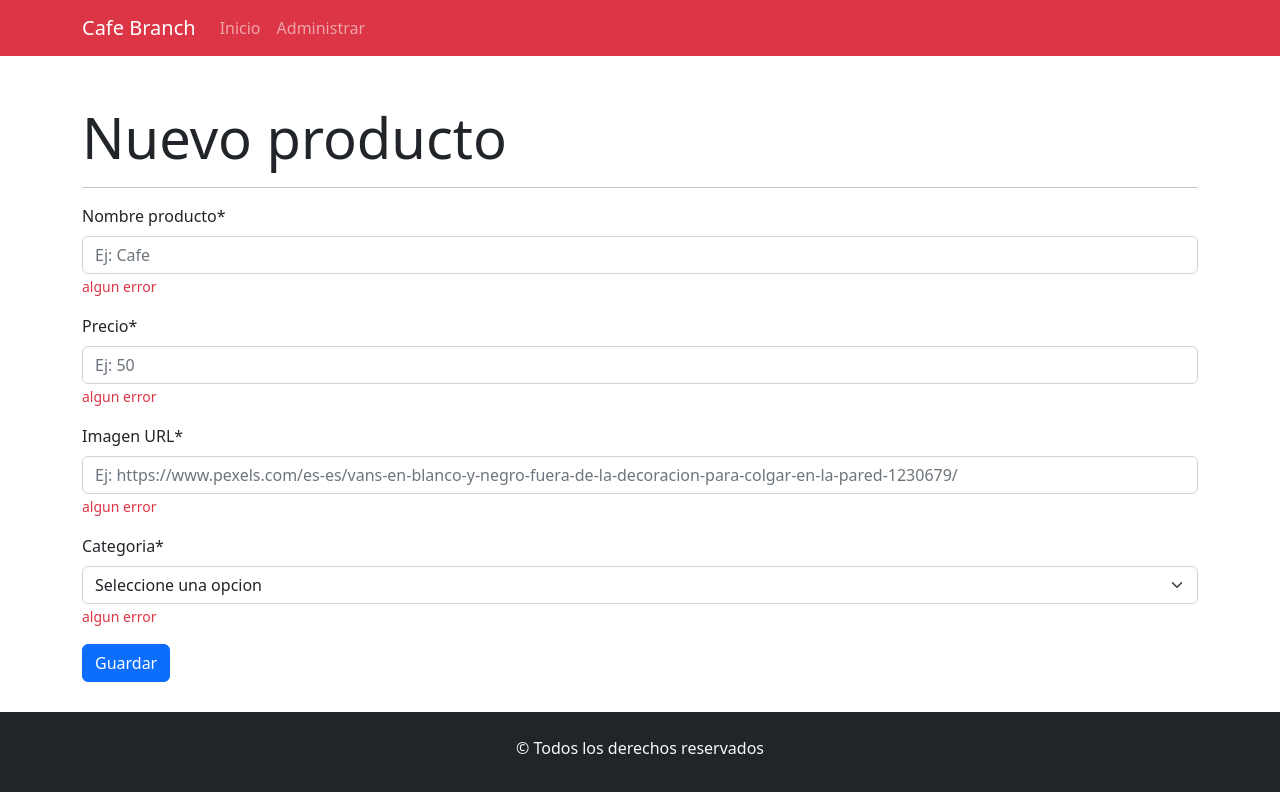
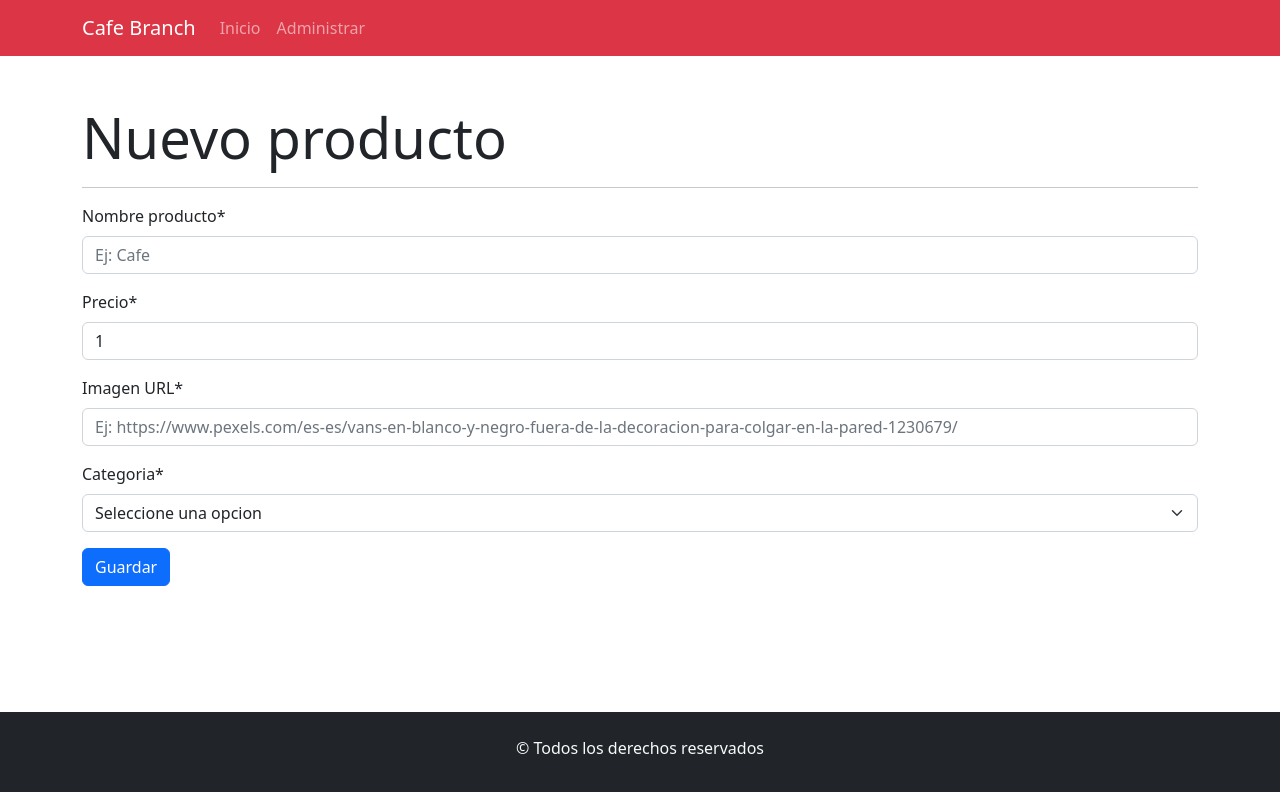
Before and after one commit to jlgm-juss/cafe-branch, a React (Create React App) app: page /administrar/crear in a window 1280 px wide. Shown: the top 792 px of the page. Built offline with nearby package versions, Linux system fonts and the light colour scheme.

Commit message:
se agregaron validaciones a crear producto

```diff
--- a/package.json
+++ b/package.json
@@ -11,6 +11,7 @@
     "react": "^18.2.0",
     "react-bootstrap": "^2.5.0",
     "react-dom": "^18.2.0",
+    "react-hook-form": "^7.37.0",
     "react-router": "^6.4.2",
     "react-router-dom": "^6.4.2",
     "react-scripts": "5.0.1",
--- a/src/components/helpers/queries.js
+++ b/src/components/helpers/queries.js
@@ -19,3 +19,22 @@ return listaProductos
 console.log(error);
      }
 }
+
+export const crearProductoAPI = async(producto)=>{
+     try {
+const respuesta = await fetch(URL,{
+     method: "POST",
+     headers:{
+          "Content-Type": "application/json"
+     },
+     body: JSON.stringify(producto)
+
+
+});
+const listaProductos = await respuesta.json();
+//console.log(listaProductos)
+return listaProductos
+     }catch(error){
+console.log(error);
+     }
+}
--- a/src/components/views/Administrador.jsx
+++ b/src/components/views/Administrador.jsx
@@ -1,8 +1,9 @@
 import { useEffect } from "react";
-import { Button, Table } from "react-bootstrap";
+import { Table } from "react-bootstrap";
 import { consultarAPI } from "../helpers/queries";
 import ItemProducto from "./producto/ItemProducto";
 import { useState } from "react";
+import { Link } from "react-router-dom";
 
 
 const Administrador = () => {
@@ -27,9 +28,9 @@ const Administrador = () => {
     <section className="container mainSection">
       <div className="d-flex justify-content-between align-items-center mt-5">
         <h1 className="display-4 ">Productos disponibles</h1>
-        <Button className="btn btn-primary" to="/administrar/crear">
+        <Link className="btn btn-primary" to="/administrar/crear">
           Agregar
-        </Button>
+        </Link>
       </div>
       <hr />
       <Table responsive striped bordered hover>
--- a/src/components/views/producto/CrearProducto.jsx
+++ b/src/components/views/producto/CrearProducto.jsx
@@ -1,40 +1,104 @@
 import { Form, Button } from "react-bootstrap";
+import { useForm } from "react-hook-form";
 
 const CrearProducto = () => {
+  const {
+    register,
+    handleSubmit,
+    formState: { errors },
+  } = useForm({
+    defaultValues: {
+      nombreProducto: "",
+      precio: 1,
+      imagen: "",
+      categoria: "",
+    },
+  });
+
+  const onSubmit = (datos) => {
+    console.log(datos);
+    console.log("desde nuestra funcion submit");
+  };
+
   return (
     <section className="container mainSection">
       <h1 className="display-4 mt-5">Nuevo producto</h1>
       <hr />
       {/* <Form onSubmit={handleSubmit}> */}
-      <Form>
+      <Form onSubmit={handleSubmit(onSubmit)}>
         <Form.Group className="mb-3" controlId="formNombreProdcuto">
           <Form.Label>Nombre producto*</Form.Label>
-          <Form.Control type="text" placeholder="Ej: Cafe" />
-          <Form.Text className="text-danger">algun error</Form.Text>
+          <Form.Control
+            type="text"
+            placeholder="Ej: Cafe"
+            {...register("nombreProducto", {
+              required: "Este dato es obligatorio",
+              minLength: {
+                value: 2,
+                message: "Debe ingresar como mínimo 2 caracteres",
+              },
+              maxLength: {
+                value: 50,
+                message: "Debe ingresar como máximo 50 caracteres",
+              },
+            })}
+          />
+          <Form.Text className="text-danger">
+            {errors.nombreProducto?.message}
+          </Form.Text>
         </Form.Group>
         <Form.Group className="mb-3" controlId="formPrecio">
           <Form.Label>Precio*</Form.Label>
-          <Form.Control type="number" placeholder="Ej: 50" />
-          <Form.Text className="text-danger">algun error</Form.Text>
+          <Form.Control
+            type="number"
+            placeholder="Ej: 50"
+            {...register("precio", {
+              required: "El precio es un valor requerido",
+              min: {
+                value: 1,
+                message: "El precio como mínimo debe ser de $1",
+              },
+              max: {
+                value: 10000,
+                message: "El precio como máximo debe ser de $10.000",
+              },
+            })}
+          />
+          <Form.Text className="text-danger">
+            {errors.precio?.message}
+          </Form.Text>
         </Form.Group>
         <Form.Group className="mb-3" controlId="formImagen">
           <Form.Label>Imagen URL*</Form.Label>
           <Form.Control
             type="text"
             placeholder="Ej: https://www.pexels.com/es-es/vans-en-blanco-y-negro-fuera-de-la-decoracion-para-colgar-en-la-pared-1230679/"
+            {...register("imagen", {
+              required: "la URL de la imagen es obligatorio",
+              pattern: {
+                value: /^https?:\/\/[\w\-]+(\.[\w\-]+)+[/#?]?.*$/,
+                message: "Debe ingresar una URL válida",
+              },
+            })}
           />
-          <Form.Text className="text-danger">algun error</Form.Text>
+          <Form.Text className="text-danger">
+            {errors.imagen?.message}
+          </Form.Text>
         </Form.Group>
         <Form.Group className="mb-3" controlId="formPrecio">
           <Form.Label>Categoria*</Form.Label>
-          <Form.Select>
+          <Form.Select
+            {...register("categoria", {
+              required: "Debe seleccionar una categoría",
+            })}
+          >
             <option value="">Seleccione una opcion</option>
-            <option value="bebida-caliente">Bebida caliente</option>
-            <option value="bebida-fria">Bebida fria</option>
+            <option value="bebida caliente">Bebida caliente</option>
+            <option value="bebida fria">Bebida fria</option>
             <option value="dulce">Dulce</option>
             <option value="salado">Salado</option>
           </Form.Select>
-          <Form.Text className="text-danger">algun error</Form.Text>
+          <Form.Text className="text-danger">{errors.categoria?.message}</Form.Text>
         </Form.Group>
         <Button variant="primary" type="submit">
           Guardar
```
Also changed, not shown: 1 other file (tests, documents, lock files or other folders).
